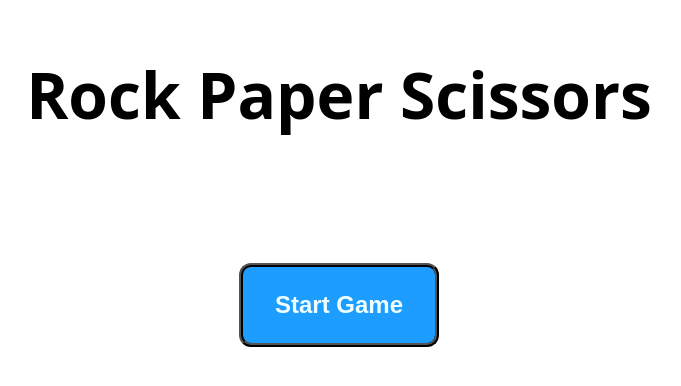
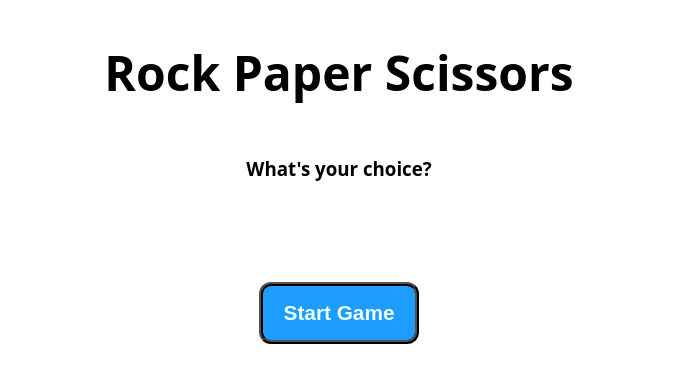
Before and after one commit to DevFaulk/rock-paper-scissors, a plain HTML site: page index.html in a window 1280 px wide. Shown: the whole page, without its empty margins (309-990 px from the left). Drawn offline with Linux system fonts and the light colour scheme.

Commit message:
make everything smaller

```diff
--- a/css/index.css
+++ b/css/index.css
@@ -9,15 +9,15 @@ body {
 }
 
 .page-header {
-  font-size: 4rem;
+  font-size: 3rem;
 }
 
 .game-button {
   display: flex;
-  font-size: 1.5rem;
+  font-size: 1.3rem;
   font-weight: bold;
-  height: 84px;
-  width: 200px;
+  height: 62px;
+  width: 160px;
   color: azure;
   background-color: rgb(29, 157, 255);
   border: ridge 4px rgb(0, 0, 0);
--- a/index.html
+++ b/index.html
@@ -9,6 +9,7 @@
   </head>
   <body>
     <h1 class="page-header">Rock Paper Scissors</h1>
+    <h3>What's your choice?</h3>
     <h1 id="displayWinner"></h1>
     <h2 id="playerScore"></h2>
     <button
```
Also changed, not shown: img/Rock-paper-scissors_(scissors).png (added), 2 other files.
